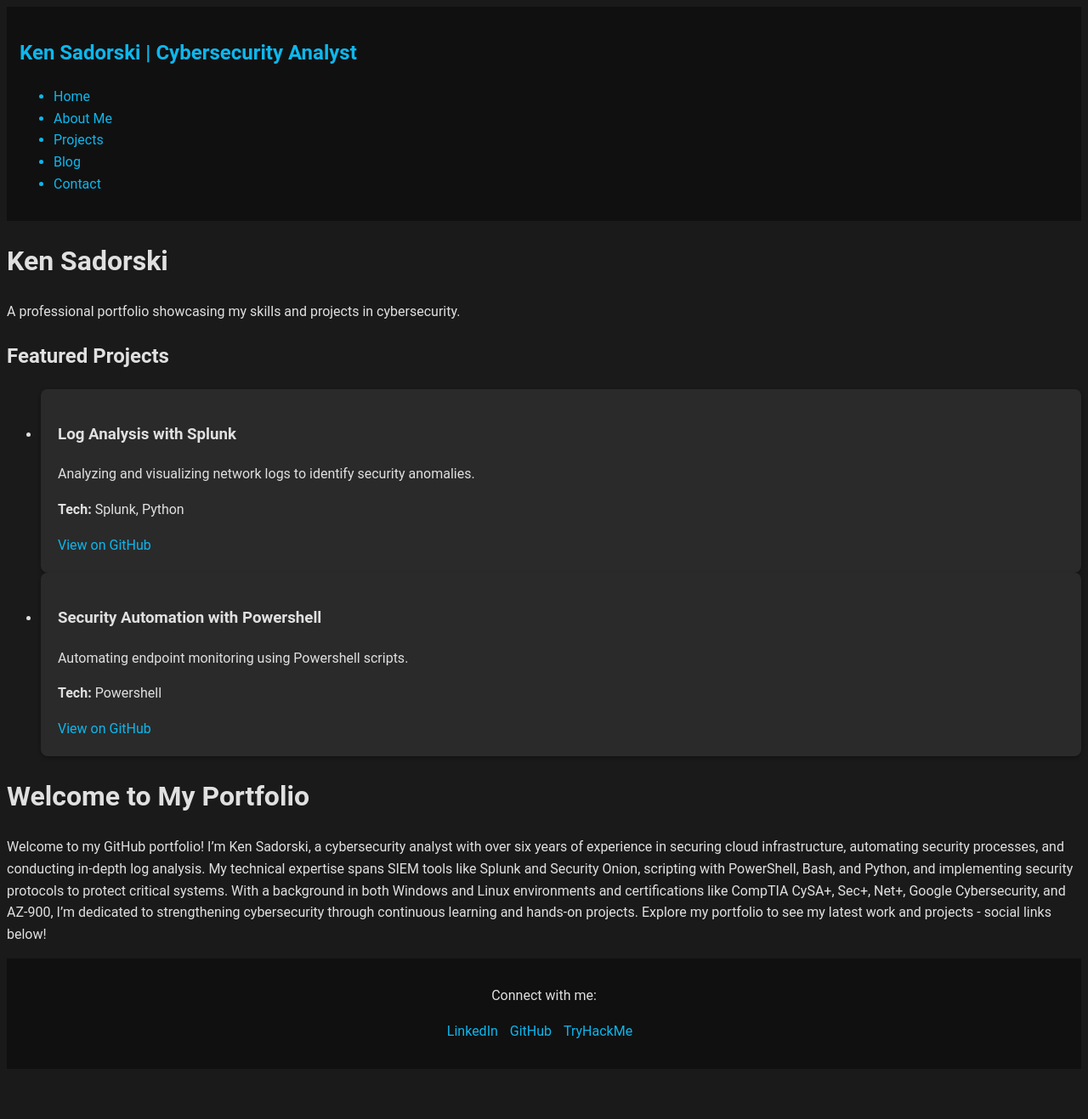
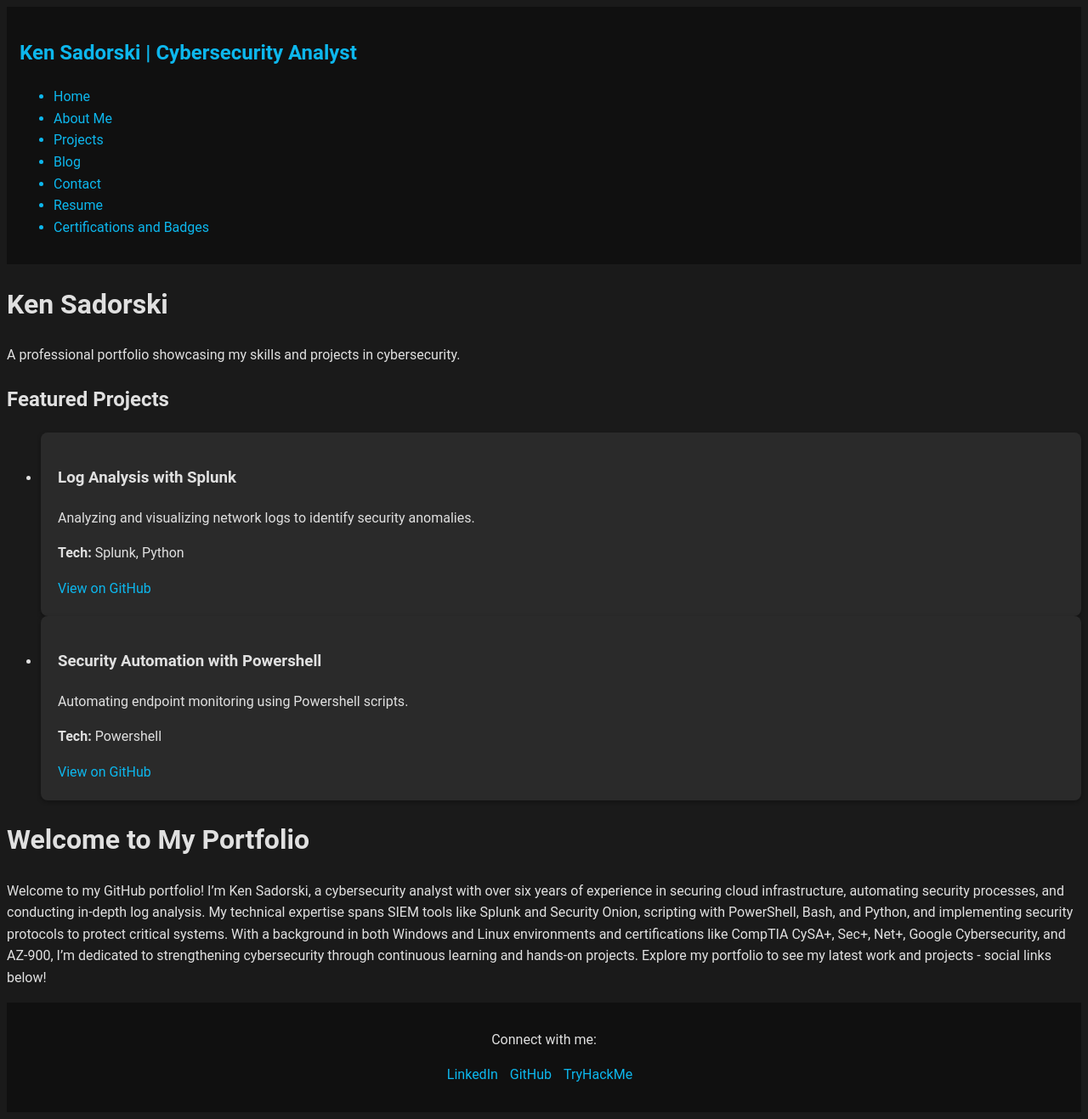
Before and after one commit to KenSadorski/ksadorski.github.io, a Jekyll site: the page built from index.md, in a window 1280 px wide. Shown: the whole page at 85% size. Built offline with Jekyll 4.4.1, drawn with Linux system fonts in a browser that asks for light colours; before the commit the page ends 1266 px from its top, so only the background shows below that.

Commit message:
Update sidebar.html

```diff
--- a/_includes/sidebar.html
+++ b/_includes/sidebar.html
@@ -7,6 +7,8 @@
       <li><a href="{{ "/projects" | relative_url }}">Projects</a></li>
       <li><a href="{{ "/blog" | relative_url }}">Blog</a></li>
       <li><a href="{{ "/contact" | relative_url }}">Contact</a></li>
+      <li><a href="{{ "/resume" | relative_url }}">Resume</a></li>
+      <li><a href="{{ "/certifications" | relative_url }}">Certifications and Badges</a></li>
     </ul>
   </nav>
 </div>
```
